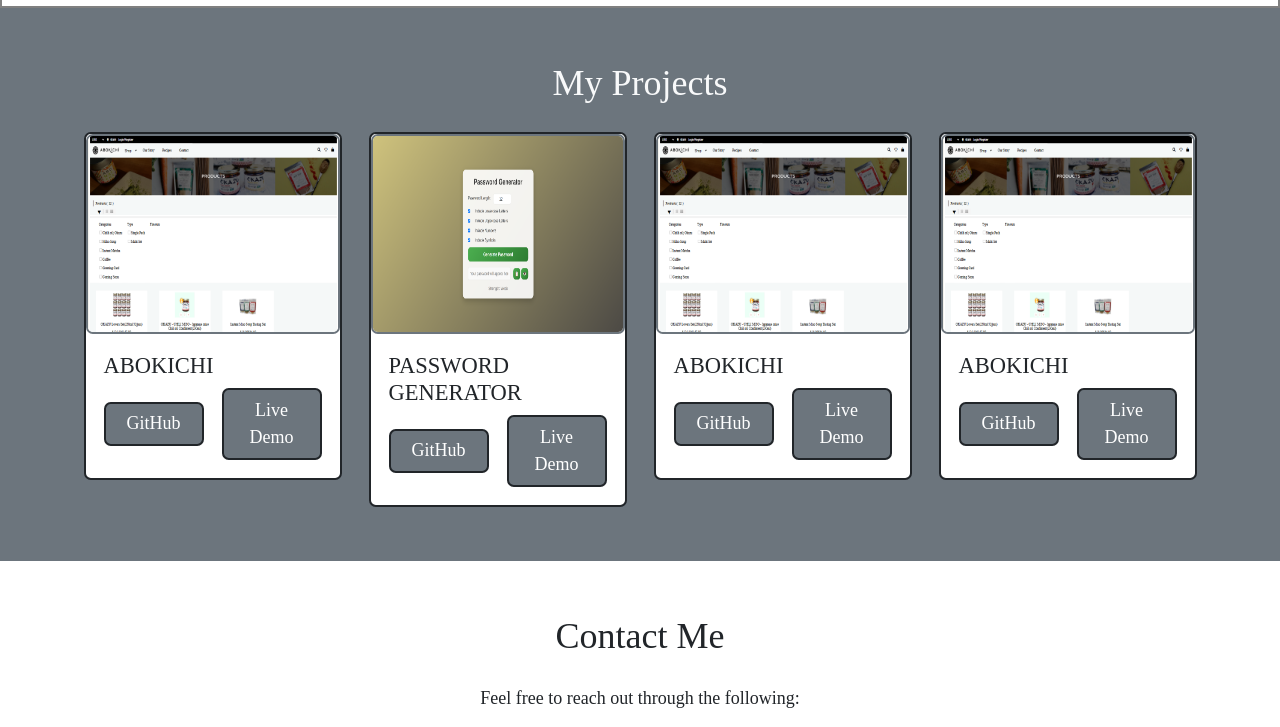
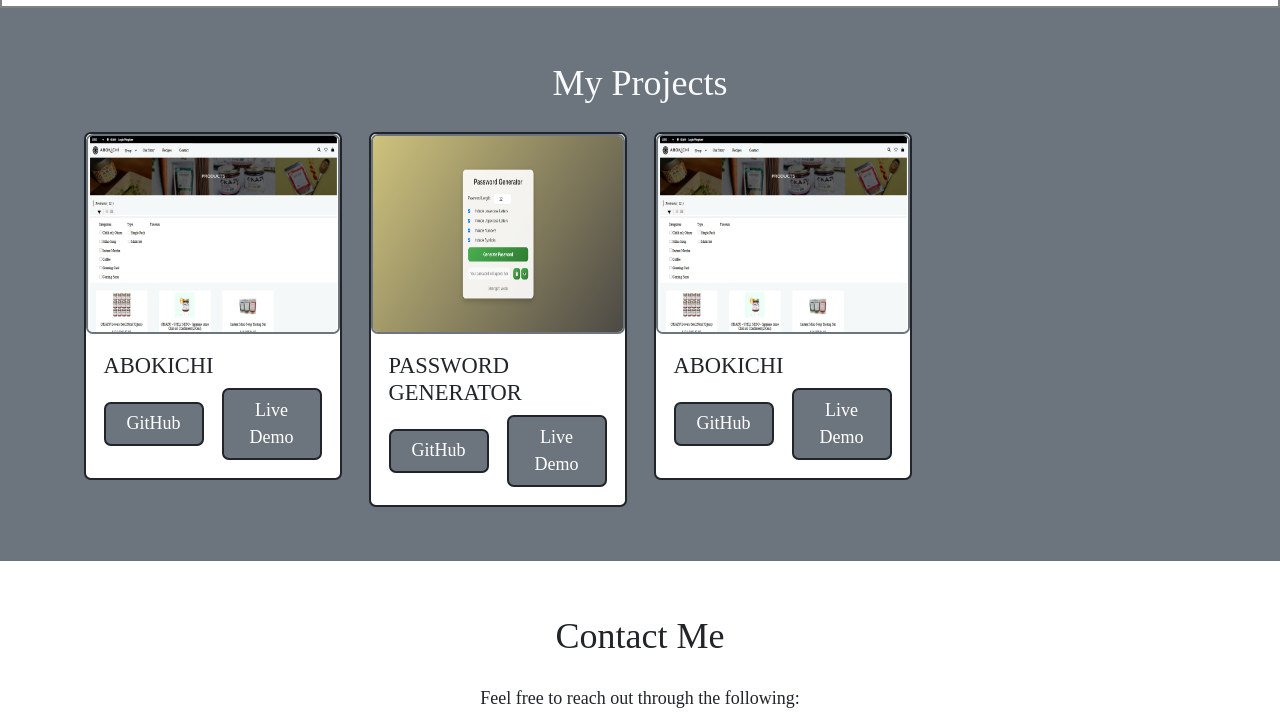
Before and after one commit to sandhiyadayalan/Portfolio, a plain HTML site: page index.html in a window 1280 px wide. Shown: the part 1160-1887 px from the top of the page. Drawn offline with nearby package versions, Linux system fonts and the light colour scheme.

Commit message:
div removed

```diff
--- a/index.html
+++ b/index.html
@@ -184,27 +184,6 @@
                         </div>
                     </div>
                 </div>
-                <!--Project 3-->
-                <div class="col-md-3">
-                    <div class="card border border-2 border-dark rounded ">
-                        <img src="/images/image.png" style="width: 100%x; height: 200px;"
-                            class="card-img-top border border-2 border-secondary rounded" alt="Abokichi">
-                        <div class="card-body">
-                            <h5 class="card-title">ABOKICHI</h5>
-                            <!-- <p class="card-text">This is a duplicate website that I created myself using frontend
-                                languages like HTML, CSS, and JavaScript. It is fully mobile responsive.</p> -->
-                            <div style="text-align: center;"
-                                class="d-flex flex-md-column flex-lg-row justify-content-center align-items-center gap-3">
-                                <a style="width: 120px;" href="https://github.com/sandhiyadayalan/Abokichi"
-                                    class="btn btn-secondary border border-2 border-dark rounded"
-                                    target="_blank">GitHub</a>
-                                <a style="width: 120px;" href="https://eclectic-platypus-f5e150.netlify.app/"
-                                    class="btn btn-secondary border border-2 border-dark rounded" target="_blank">Live
-                                    Demo</a>
-                            </div>
-                        </div>
-                    </div>
-                </div>
             </div>
         </div>
     </section>
```
